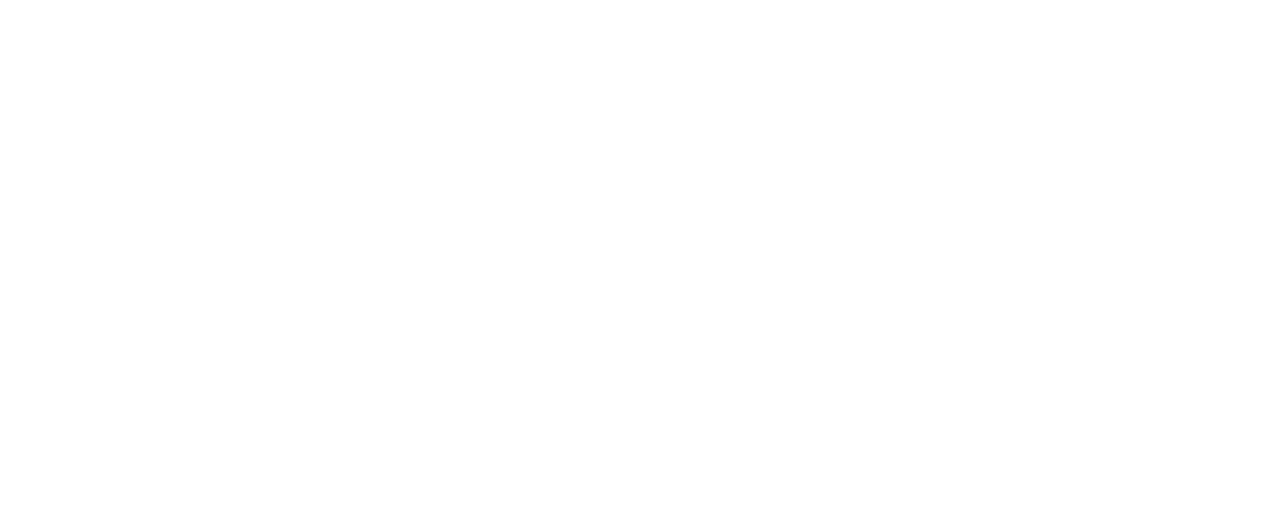
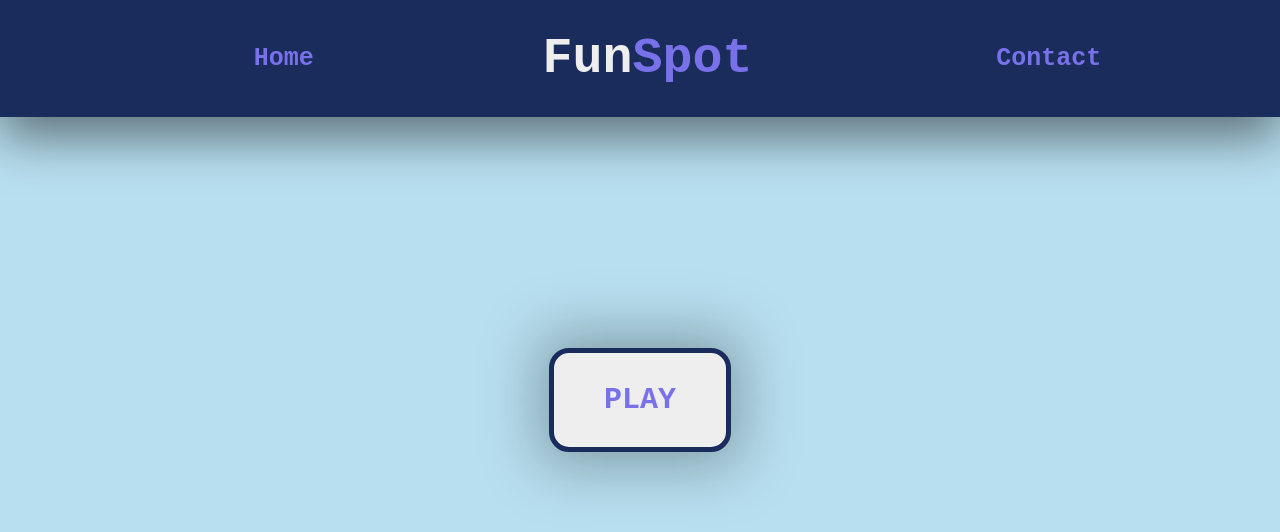
Before and after one commit to kenzay01/FunSpot, a plain HTML site: page index.html in a window 1280 px wide. Drawn offline with Linux system fonts and the light colour scheme; a web font is replaced by a local one.

Commit message:
Change html and css

```diff
--- a/index.html
+++ b/index.html
@@ -4,9 +4,26 @@
     <meta charset="UTF-8" />
     <meta name="viewport" content="width=device-width, initial-scale=1.0" />
     <title>FunSpot</title>
+    <link rel="preconnect" href="https://fonts.googleapis.com" />
+    <link rel="preconnect" href="https://fonts.gstatic.com" crossorigin />
+    <link
+      href="https://fonts.googleapis.com/css2?family=Kode+Mono:wght@400..700&display=swap"
+      rel="stylesheet"
+    />
     <link rel="stylesheet" href="./style.css" />
   </head>
   <body>
+    <nav class="nav-bar">
+      <a class="link" href="">Home</a>
+
+      <h4 class="logo"><span>Fun</span>Spot</h4>
+
+      <a class="link" href="">Contact</a>
+    </nav>
+    <div class="game-container">
+      <button class="game-btn">PLAY</button>
+    </div>
+    <div class="box-shadow"></div>
     <script src="./script.js"></script>
   </body>
 </html>
--- a/style.css
+++ b/style.css
@@ -0,0 +1,83 @@
+body {
+  margin: 0;
+  padding: 0;
+  background-color: #b8dff0;
+  height: 1000px;
+}
+.nav-bar {
+  font-family: "Kode Mono", monospace;
+  background-color: #1a2c5b;
+  display: flex;
+  justify-content: space-evenly;
+  align-items: center;
+  margin: 0;
+  padding: 10px;
+
+  box-shadow: 0 20px 50px rgba(0, 0, 0, 0.5);
+}
+.link {
+  transition: 0.2s;
+  color: #7971ea;
+  text-decoration: none;
+  font-size: 25px;
+  font-weight: 600;
+  padding-left: 75px;
+}
+.logo {
+  transition: 0.3s;
+  color: #7971ea;
+  text-decoration: none;
+  font-size: 50px;
+  font-weight: 800;
+  margin-bottom: 20px;
+  margin-top: 20px;
+}
+.nav-bar > .link:hover,
+.logo:hover {
+  color: #9b96ec;
+  text-shadow: 0 0 2px #7971ea, 0 0 4px #7971ea, 0 0 8px #7971ea,
+    0 0 15px #7971ea, 0 0 30px #7971ea;
+  transition: 0.2s;
+}
+span {
+  padding-left: 60px;
+  color: #eeeeee;
+}
+.game-container {
+  position: fixed;
+  top: 50%;
+  left: 50%;
+  transform: translate(-50%, -50%);
+}
+.game-btn {
+  font-family: "Kode Mono", monospace;
+  border: 5px solid #1a2c5b;
+  padding: 30px 50px;
+  background-color: #eeeeee;
+  color: #7971ea;
+  text-decoration: none;
+  font-weight: 900;
+  border-radius: 20px;
+  font-size: 30px;
+  transition: 0.45s;
+}
+.box-shadow {
+  width: 200px;
+  height: 130px;
+  position: fixed;
+  top: 50%;
+  left: 50%;
+  transform: translate(-50%, -50%);
+  background-color: rgba(0, 0, 0, 0.3);
+  z-index: -1;
+  border-radius: 15px;
+  filter: blur(30px);
+}
+.game-btn:hover {
+  background-color: #1a2c5b;
+  color: #eeeeee;
+  text-shadow: 0 0 2px #7971ea, 0 0 4px #7971ea, 0 0 8px #7971ea,
+    0 0 15px #7971ea, 0 0 30px #7971ea;
+  border: 4px solid #eeeeee;
+  transition: 0.3s;
+}
```
